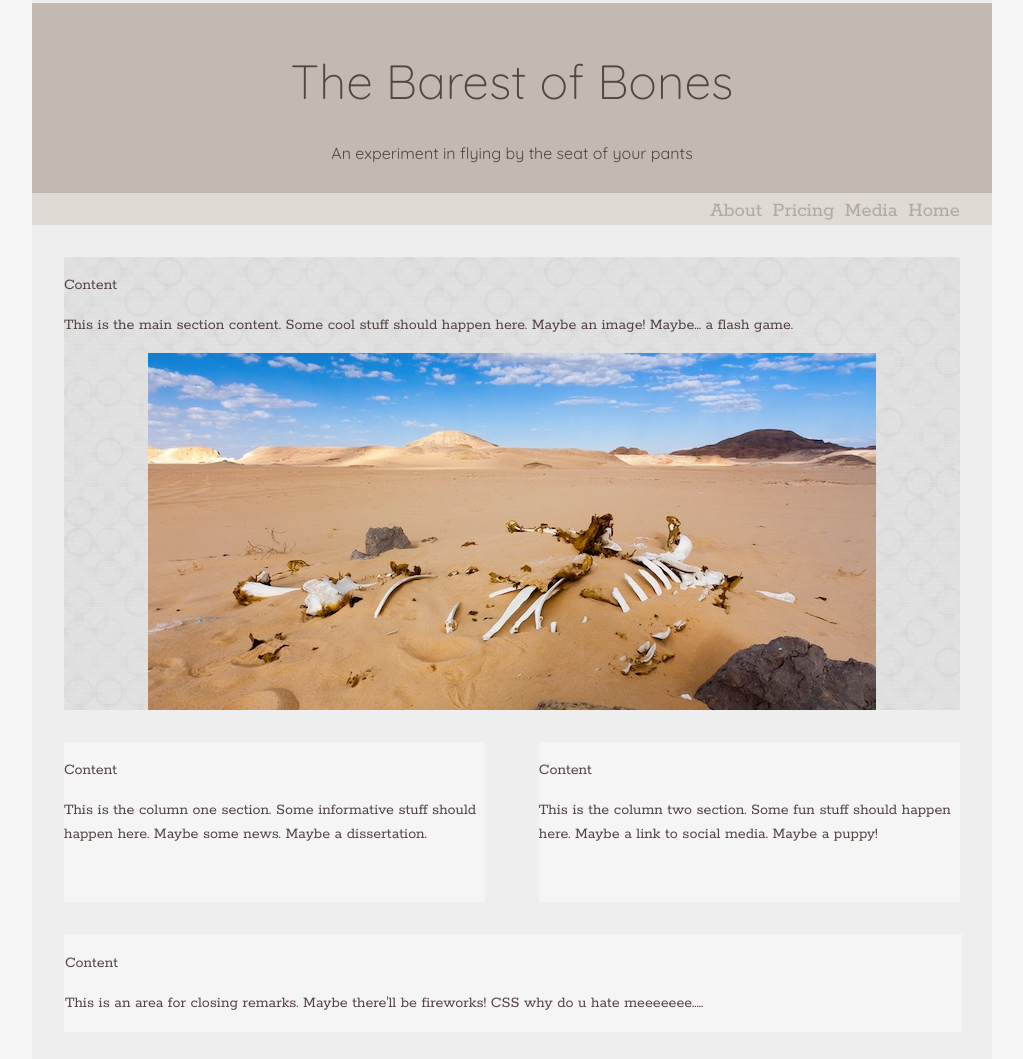
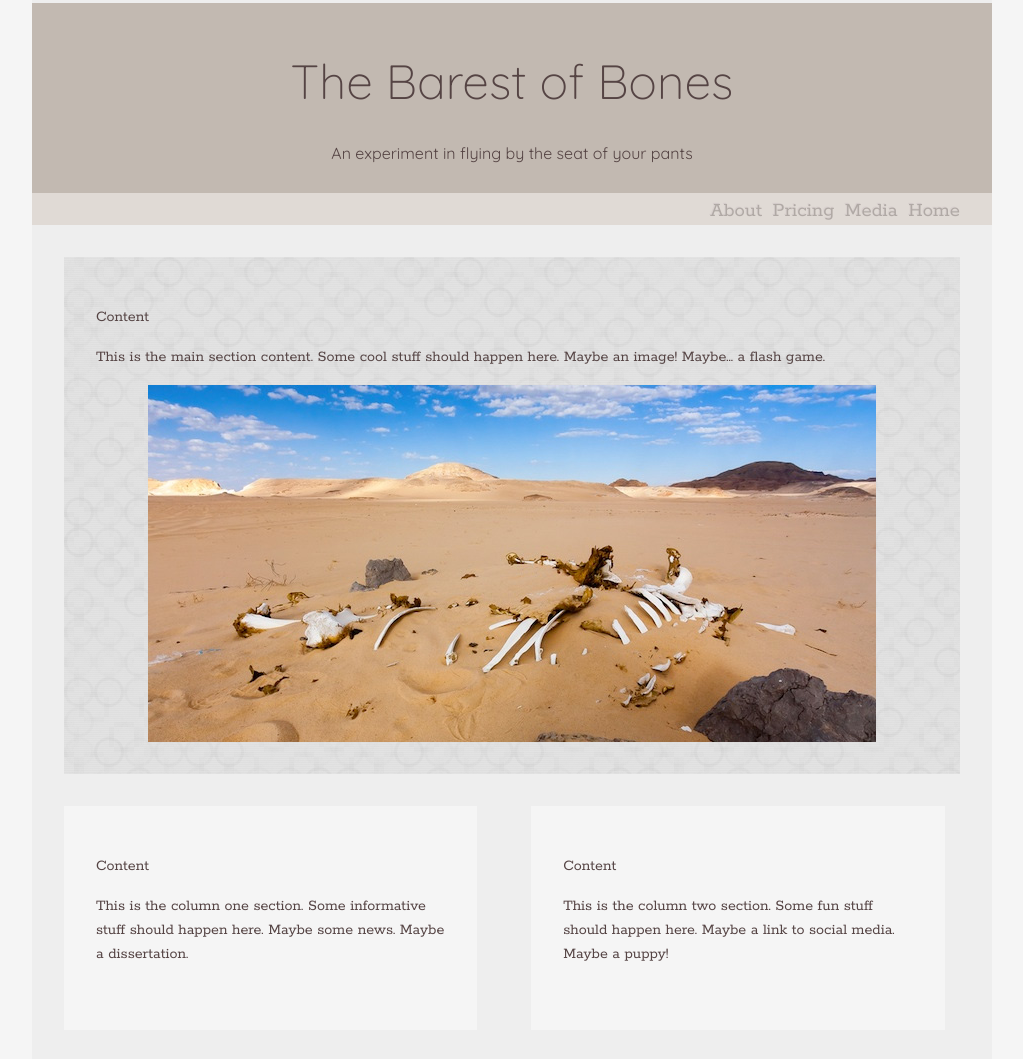
Before and after one commit to tkraak/htmlfirst, a plain HTML site: page index.html in a window 1280 px wide. Shown: the part 29-1088 px from the top of the page, without its empty margins (128-1151 px from the left). Drawn offline with Linux system fonts and the light colour scheme.

Commit message:
remove spaced class from stylesheet, add padding

```diff
--- a/css/style.css
+++ b/css/style.css
@@ -88,21 +88,21 @@ nav ul li {
 	}
 
 
-.spaced p {margin:2em 2em;}
 .main {
 	max-height:30em;
 	background-image: url('../assets/strange_bullseyes.png');
-
 	overflow: hidden;
 	margin-bottom:2em;
+  padding: 2em;
 	}
 .column-one, .column-two {
-	width:47%;
+	width:39%;
 	height:fit-content;
 	min-height:10em;
 	background-color:#f5f5f5;
 	float:left;
 	margin-bottom:2em;
+  padding: 2em;
 	}
 .column-one {
 	margin-right:6%;
@@ -110,9 +110,9 @@ nav ul li {
 .helpme {
 	background-color:#f5f5f5;
 	border:1px solid #f5f5f5;
-	width:100%;
 	height:fit-content;
 	margin-bottom:2em;
+  padding: 2em;
 	position:relative;
 	}
 .full {
```
